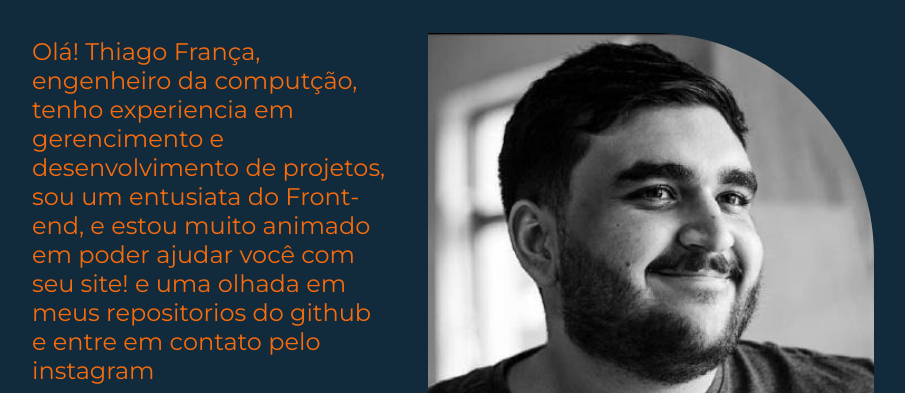
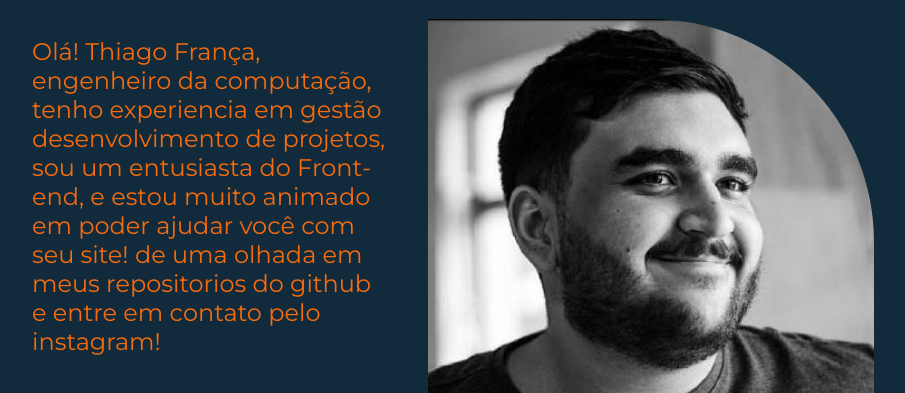
Before and after one commit to Thiagottf/Portilfolio, a plain HTML site: page index.html in a window 1280 px wide. Shown: the part 362-755 px from the top of the page, without its empty margins (224-1129 px from the left). Drawn offline with nearby package versions, Linux system fonts and the light colour scheme.

Commit message:
Update index.html

```diff
--- a/index.html
+++ b/index.html
@@ -22,10 +22,10 @@
             <h1 class="apresentacao__conteudo__titulo">Eleve seu negócio digital a outro nível<strong
                     class="titulo-destaque"> com um profissionalismo impecavel!
                 </strong></h1>
-            <p class="apresentacao__conteudo__texto">Olá! Thiago França, engenheiro da computção,
-                tenho experiencia em gerencimento e desenvolvimento de projetos, sou um entusiata do Front-end, e estou
+            <p class="apresentacao__conteudo__texto">Olá! Thiago França, engenheiro da computação,
+                tenho experiencia em gestão desenvolvimento de projetos, sou um entusiasta do Front-end, e estou
                 muito animado em poder ajudar você com seu site!
-                e uma olhada em meus repositorios do github e entre em contato pelo instagram
+                de uma olhada em meus repositorios do github e entre em contato pelo instagram!
             </p>
             <div class="apresentacao__links">
                 <h2 class="sub_titulo"> Acesse minhas redes: </h2>
```
